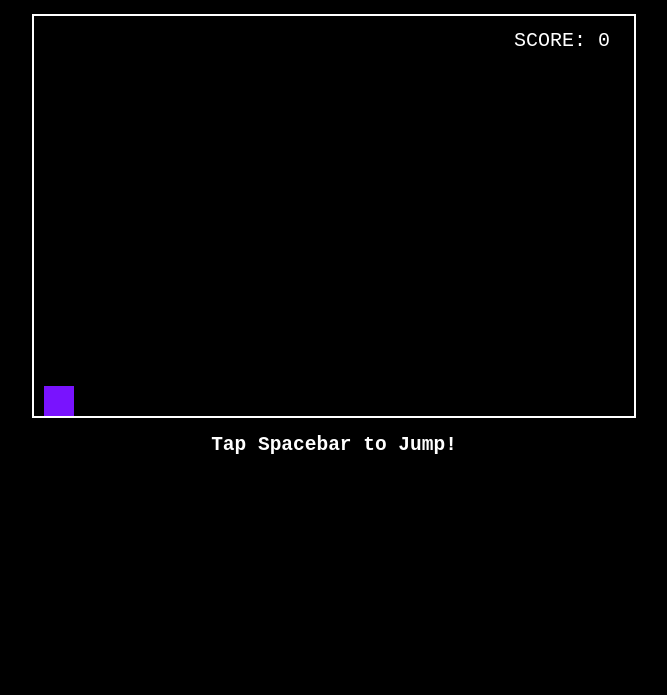
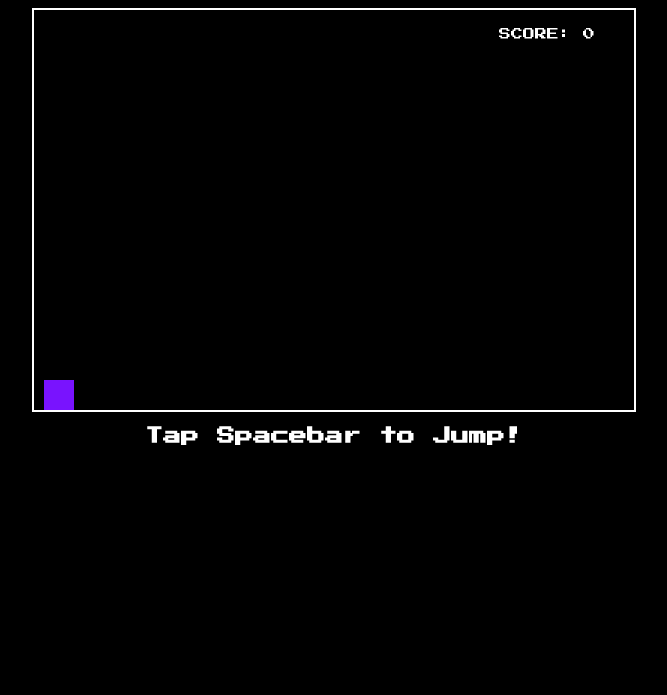
Before and after one commit to nicholasgtan/Block-Jumper, a website built with Vite: page index.html in a window 1280 px wide. Shown: the part 105-800 px from the top of the page, without its empty margins (306-973 px from the left). Built offline with nearby package versions, Linux system fonts and the light colour scheme.

Commit message:
added retro gaming font

```diff
--- a/index.html
+++ b/index.html
@@ -1,8 +1,11 @@
 <!DOCTYPE html>
 <html lang="en">
   <head>
-    <meta charset="UTF-8" />
+        <meta charset="UTF-8" />
     <meta name="viewport" content="width=device-width, initial-scale=1.0" />
+    <style>
+      @import url('https://fonts.googleapis.com/css2?family=Press+Start+2P&display=swap');
+      </style>
     <title>Block Jumper</title>
     <script src="https://code.jquery.com/jquery-3.6.1.min.js" integrity="sha256-o88AwQnZB+VDvE9tvIXrMQaPlFFSUTR+nldQm1LuPXQ=" crossorigin="anonymous"></script>
     <script type="module" src="main.js"></script>
--- a/main.js
+++ b/main.js
@@ -136,36 +136,36 @@
 // 6. Score
 const scoreTag = {
   score: 0,
-  x: 480,
+  x: 465,
   y: 30,
   color: "white",
   draw: () => {
     let ctx = gameCanvas.context;
-    ctx.font = "20px Monospace";
+    ctx.font = "12px 'Press Start 2P'";
     ctx.fillStyle = scoreTag.color;
     ctx.fillText(scoreTag.text, scoreTag.x, scoreTag.y);
   },
 };
 
 const gameOver = {
-  x: 175,
+  x: 100,
   y: 150,
   color: "black",
   draw: () => {
     let ctx = gameCanvas.context;
-    ctx.font = "50px Monospace";
+    ctx.font = "45px 'Press Start 2P'";
     ctx.fillStyle = gameOver.color;
     ctx.fillText("GAME OVER", gameOver.x, gameOver.y);
   },
 };
 
 const tryAgain = {
-  x: 177,
+  x: 143,
   y: 185,
   color: "black",
   draw: () => {
     let ctx = gameCanvas.context;
-    ctx.font = "25px Monospace";
+    ctx.font = "18px 'Press Start 2P'";
     ctx.fillStyle = tryAgain.color;
     ctx.fillText("Jump to try again!", tryAgain.x, tryAgain.y);
   },
--- a/style.css
+++ b/style.css
@@ -7,7 +7,7 @@ body {
 h1 {
   color: #7913fe;
   text-align: center;
-  font-family: monospace;
+  font-family: 'Press Start 2P';
   font-size: 45px;
 }
 
@@ -18,7 +18,8 @@ span {
 h2 {
   color: white;
   text-align: center;
-  font-family: monospace;
+  font-family: 'Press Start 2P';
+  font-size: 18px;
 }
 
 canvas {
```
